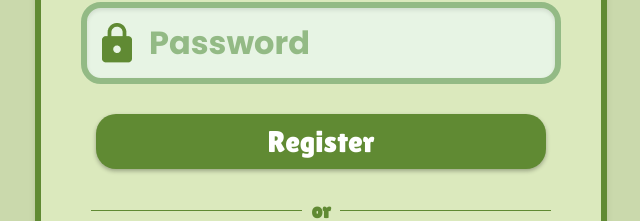
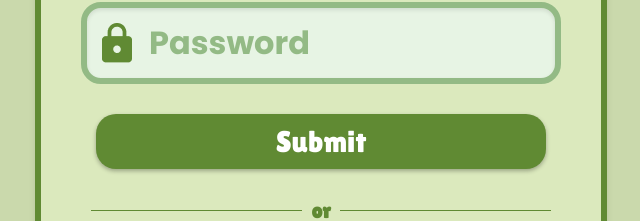
Before and after one commit to shams-ahson/CarbonWise, a React (Create React App) app in the folder frontend/: page /login in a window 1280 px wide. Shown: the part 519-740 px from the top of the page, without its empty margins (319-959 px from the left). Built offline with nearby package versions, Linux system fonts and the light colour scheme.

Commit message:
Changed simple button name from register to submit in login page

```diff
--- a/frontend/src/pages/login/Login.js
+++ b/frontend/src/pages/login/Login.js
@@ -50,7 +50,7 @@ const Login = () => {
           </div>
           <Button
             type="submit"
-            label="Register"
+            label="Submit"
             onClick={() => navigate('/calculator')}
             variant="primary"
             style={{ fontWeight: 200, fontSize: "30px" }}
```
